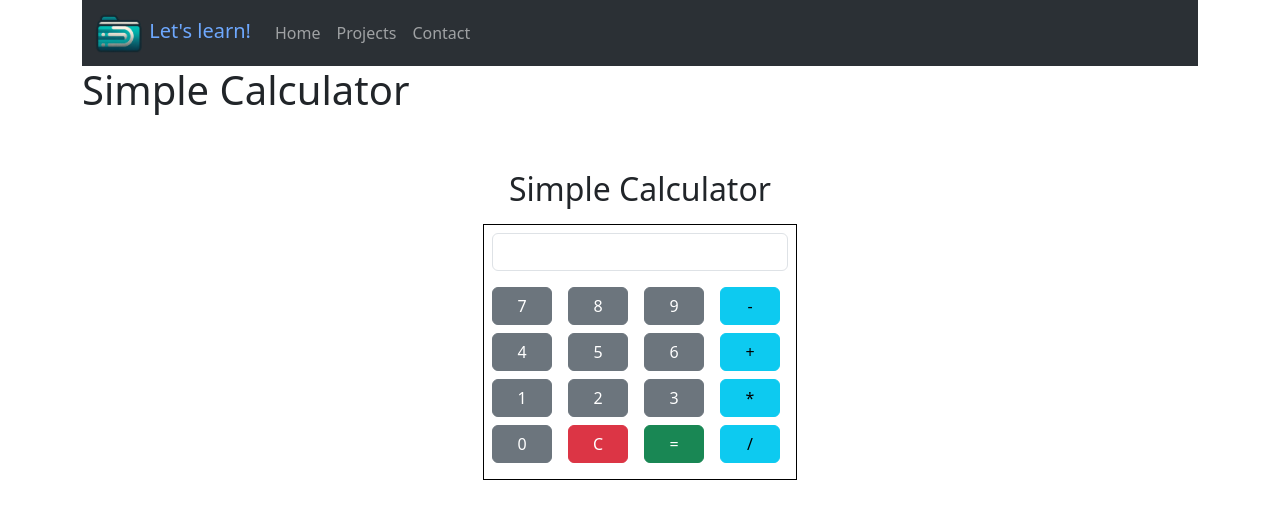
After one commit to MarcinBiedny/portfolio, a Flask app: page /projects/calculator/index.html in a window 1280 px wide. The commit adds this page. Shown: the top 519 px of the page. Run offline with Flask 3, Linux system fonts and the light colour scheme.

Commit message:
Add project_model.py and project/calculator in templates

```diff
--- a/src/controllers/projects_controller.py
+++ b/src/controllers/projects_controller.py
@@ -1,4 +1,6 @@
 from flask import render_template
 
-def index():
-    return render_template('projects.html')
+def index(project_name, projects):
+    template = 'projects.html' if project_name is None else f'projects/{project_name}/index.html'
+
+    return render_template(template, projects=projects)
--- a/src/routes/projects_route.py
+++ b/src/routes/projects_route.py
@@ -1,8 +1,12 @@
 from flask import Blueprint
 from src.controllers import projects_controller
+from src.models.project_model import Project
 
 bp = Blueprint('projects', __name__)
 
-@bp.route('/projects/', methods=['GET'])
-def route():
-    return projects_controller.index()
+@bp.route('/projects/', methods=['GET'], defaults={'project_name': None})
+@bp.route('/projects/<project_name>/index.html', methods=['GET'])
+def route(project_name):
+    projects = [] if not project_name is None else Project().get_all()
+
+    return projects_controller.index(project_name, projects)
--- a/src/templates/base.html
+++ b/src/templates/base.html
@@ -39,7 +39,7 @@
         </nav>
     </div>
     <div class="container">
-        {% block heading %}{% endblock heading %}
+        <h1>{% block heading %}{% endblock heading %}</h1>
     </div>
     <div class="container">
         {% block content %}{% endblock content %}
--- /dev/null
+++ b/src/templates/projects/calculator/index.html
@@ -0,0 +1,95 @@
+{% extends "base.html" %}
+{% block title %}Calculator{% endblock title %}
+{% block heading %}Simple Calculator{% endblock heading %}
+{% block content %}
+<style>
+    .calculator-btn{
+        min-width: 60px;
+    }
+</style>
+<div class="container mt-5">
+    <h2 class="text-center m-2 p-2">Simple Calculator</h2>
+    <div class="row justify-content-center g-0">
+        <div class="col-md-4 border border-black p-2 mb-2 w-auto">
+            <div class="mb-3">
+                <input type="text" class="form-control text-end" id="calculatorDisplay" readonly>
+            </div>
+            <div class="row g-2 mb-2">
+                <div class="col-3">
+                    <button type="button" class="btn btn-secondary me-2 calculator-btn" onclick="appendDigit('7')">7</button>
+                </div>
+                <div class="col-3">
+                    <button type="button" class="btn btn-secondary me-2 calculator-btn" onclick="appendDigit('8')">8</button>
+                </div>
+                <div class="col-3">
+                    <button type="button" class="btn btn-secondary me-2 calculator-btn" onclick="appendDigit('9')">9</button>
+                </div>
+                <div class="col-3">
+                    <button type="button" class="btn btn-info me-2 calculator-btn" onclick="appendDigit('-')">-</button>
+                </div>
+            </div>
+            <div class="row g-2 mb-2">
+                <div class="col-3">
+                    <button type="button" class="btn btn-secondary me-2 calculator-btn" onclick="appendDigit('4')">4</button>
+                </div>
+                <div class="col-3">
+                    <button type="button" class="btn btn-secondary me-2 calculator-btn" onclick="appendDigit('5')">5</button>
+                </div>
+                <div class="col-3">
+                    <button type="button" class="btn btn-secondary me-2 calculator-btn" onclick="appendDigit('6')">6</button>
+                </div>
+                <div class="col-3">
+                    <button type="button" class="btn btn-info me-2 calculator-btn"onclick="appendDigit('+')">+</button>
+                </div>
+            </div>
+            <div class="row g-2 mb-2">
+                <div class="col-3">
+                    <button type="button" class="btn btn-secondary me-2 calculator-btn" onclick="appendDigit('1')">1</button>
+                </div>
+                <div class="col-3">
+                    <button type="button" class="btn btn-secondary me-2 calculator-btn" onclick="appendDigit('2')">2</button>
+                </div>
+                <div class="col-3">
+                    <button type="button" class="btn btn-secondary me-2 calculator-btn" onclick="appendDigit('3')">3</button>
+                </div>
+                <div class="col-3">
+                    <button type="button" class="btn btn-info me-2 calculator-btn" onclick="appendDigit('*')">*</button>
+                </div>
+            </div>
+            <div class="row g-2 mb-2">
+                <div class="col-3">
+                    <button type="button" class="btn btn-secondary me-2 calculator-btn" onclick="appendDigit('0')">0</button>
+                </div>
+                <div class="col-3">
+                    <button type="button" class="btn btn-danger me-2 calculator-btn" onclick="clearDisplay('')">C</button>
+                </div>
+                <div class="col-3">
+                    <button type="button" class="btn btn-success me-2 calculator-btn" onclick="calculateResult()">=</button>
+                </div>
+                <div class="col-3">
+                    <button type="button" class="btn btn-info me-2 calculator-btn" onclick="appendDigit('/')">/</button>
+                </div>
+            </div>
+        </div>
+    </div>
+</div>
+
+<script>
+function appendDigit(digit) {
+    document.getElementById('calculatorDisplay').value += digit;
+}
+function appendOperator(operator) {
+    document.getElementById('calculatorDisplay').value += operator;
+}
+function clearDisplay() {
+    document.getElementById('calculatorDisplay').value = '';
+}
+function calculateResult() {
+    try {
+        document.getElementById('calculatorDisplay').value = eval(document.getElementById('calculatorDisplay').value)
+    } catch (e) {
+        document.getElementById('calculatorDisplay').value = 'Error'
+    }
+}
+</script>
+{% endblock content %}
```
Also changed, not shown: src/models/project_model.py (added, +9 -0 lines), src/templates/projects.html (+18 -0 lines), src/static/images/projects/calculator/thumbnail.jpg (added).
